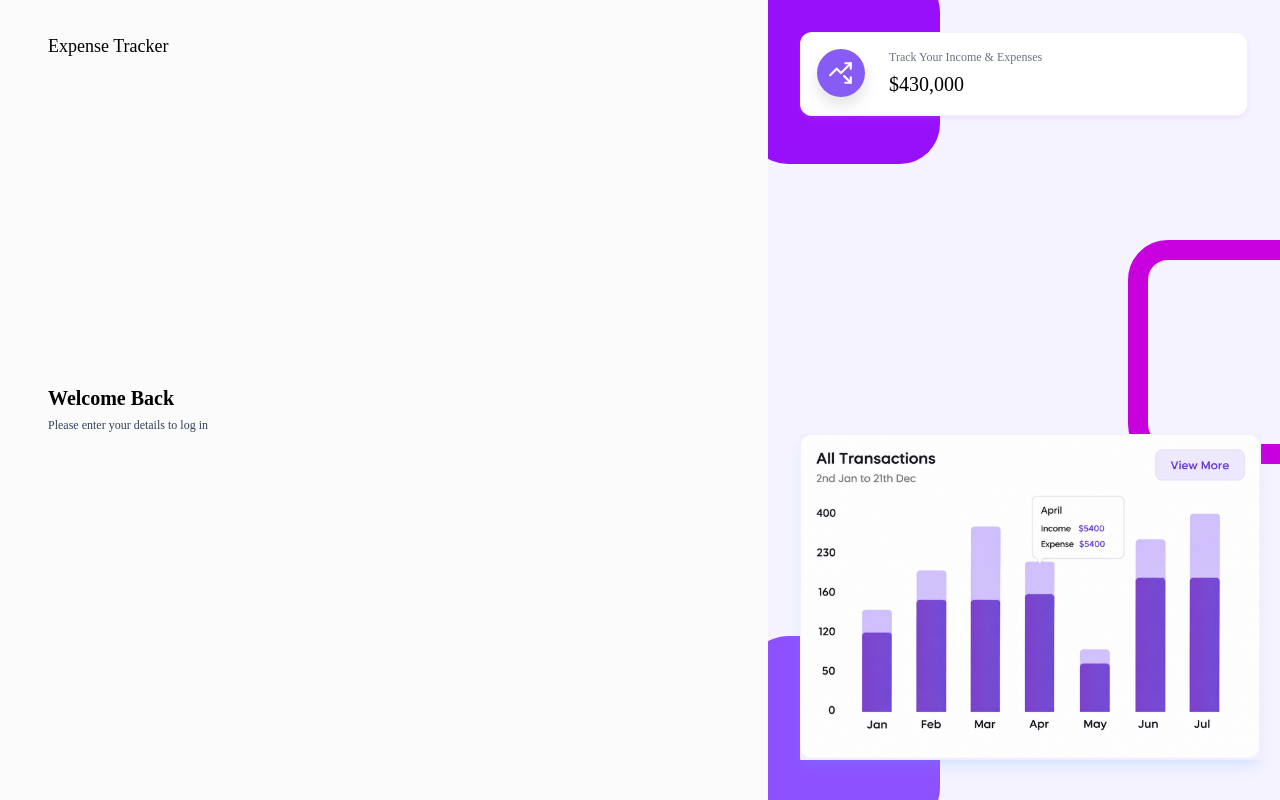
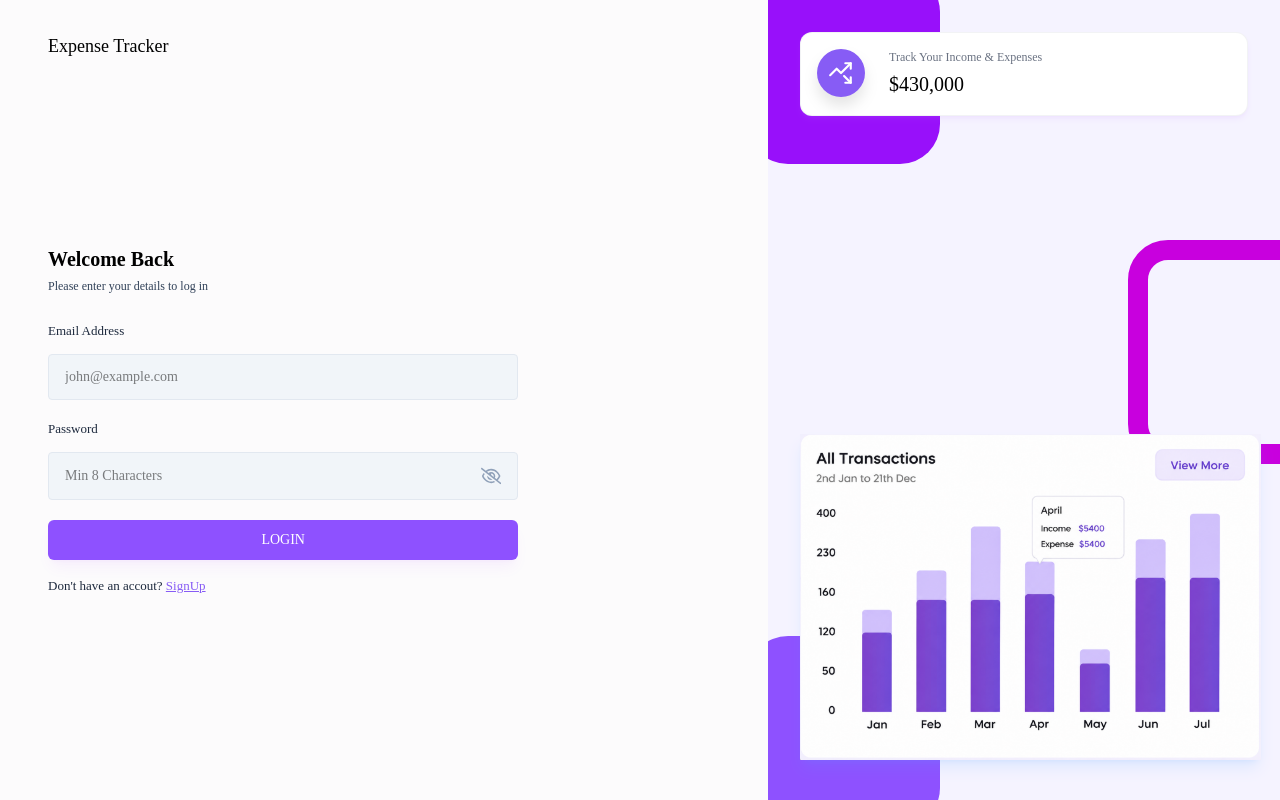
Before and after one commit to Rayyan-M15/Expense-Tracker-V1, a React (Vite) app in the folder frontend/expense_tracker_v1/: page /login in a window 1280 px wide. Built offline with nearby package versions, Linux system fonts and the light colour scheme.

Commit message:
Completion of login form ui, Starting signup form ui

```diff
--- /dev/null
+++ b/frontend/expense_tracker_v1/src/Components/Inputs/Input.jsx
@@ -0,0 +1,45 @@
+import React, { useState } from "react";
+import {FaRegEye, FaRegEyeSlash} from "react-icons/fa6"
+
+const Input = ({value, onChange, placeholder, label, type}) => {
+    const [showPassword, setShowPassword] = useState(false);
+
+    const toggleShowPassword = () => {
+        setShowPassword(!showPassword);
+    };
+    return(
+        <div>
+            <label className="text-[13px] text-slate-800">{label}</label>
+
+            <div className="input-box">
+                <input type = {type === 'password' ? showPassword ? 'text' : 'password' : type}
+                placeholder = {placeholder}
+                className = "w-full bg-transparent outline-none"
+                value = {value}
+                onChange = {(e) => onChange(e) }
+                />
+
+                {type === "password" && (
+                    <>
+                        {showPassword ? (
+                            <FaRegEye
+                                size={22}
+                                className="text-primary cursor-pointer"
+                                onClick={() => toggleShowPassword()}
+                            />
+                        ) : (
+                            <FaRegEyeSlash
+                                size={22}
+                                className="text-slate-400 cursor-pointer"
+                                onClick={() => toggleShowPassword()}
+                            />
+                        )
+                    }
+                    </>
+                )}
+            </div>
+        </div>
+    )
+}
+
+export default Input;
--- a/frontend/expense_tracker_v1/src/index.css
+++ b/frontend/expense_tracker_v1/src/index.css
@@ -17,3 +17,11 @@
     overflow-x: hidden;
   }
 }
+
+.input-box{
+  @apply w-full flex justify-between gap-3 text-sm text-black bg-slate-100 rounded px-4 py-3 mb-4 mt-3 border border-slate-200 outline-none;
+}
+
+.btn-primary{
+  @apply w-full text-sm font-medium text-white bg-violet-500 shadow-lg shadow-purple-600/5 p-2.5 rounded-md my-1 hover:bg-purple-600/15 hover:text-purple-600;
+}
--- a/frontend/expense_tracker_v1/src/pages/Auth/Login.jsx
+++ b/frontend/expense_tracker_v1/src/pages/Auth/Login.jsx
@@ -1,7 +1,34 @@
-import React from "react";
+import React, {useState} from "react";
 import AuthLayout from "../../Components/layouts/AuthLayout";
+import {Link, useNavigate} from 'react-router-dom';
+import Input from "../../Components/Inputs/Input";
+import { validateEmail } from "../../utils/helper";
 
 const Login = () => {
+    const [email, setEmail] = useState("");
+    const [password, setPassword] = useState("");
+    const [error, setError] = useState(null);
+
+    const navigate = useNavigate();
+    //handle login form submission
+    const handleLogin = async (e) => {
+      e.preventDefault();
+
+      if(!validateEmail(email)){
+        setError("Enter a valid e-mail address");
+        return;
+      }
+
+      if(!password){
+        setError("Please enter the password");
+        return;
+      }
+
+      setError("");
+      //call login api
+
+    }
+
   return (
     <AuthLayout>
       <div className="lg:w-[70%] h-3/4 md:h-full flex flex-col justify-center">
@@ -10,6 +37,37 @@
           {" "}
           Please enter your details to log in
         </p>
+
+        <form onSubmit = {handleLogin}>
+          <Input
+            value = {email}
+            onChange = {({target}) => setEmail(target.value)}
+            label = "Email Address"
+            placeholder = "john@example.com"
+            type = "text"
+          />
+
+          <Input
+            value = {password}
+            onChange = {({target}) => setPassword(target.value)}
+            label = "Password"
+            placeholder = "Min 8 Characters"
+            type = "password"
+          />
+
+          {error && <p className="text-red-500 text-xs pb-2.5"> {error} </p>}
+
+          <button type = "submit" className="btn-primary">LOGIN</button>
+
+          <p className="text-[13px] text-slate-800 mt-3">
+            Don't have an accout?{" "}
+            <Link className="font-medium text-primary underline" to = "/signup">
+              SignUp
+            </Link>
+
+          </p>
+
+        </form>
       </div>
     </AuthLayout>
   );
--- a/frontend/expense_tracker_v1/src/utils/helper.js
+++ b/frontend/expense_tracker_v1/src/utils/helper.js
@@ -0,0 +1,4 @@
+export const validateEmail = (email) => {
+    const regex = /^[^\s@]+@[^\s@]+\.[^\s@]+$/;
+    return regex.test(email)
+};
```
